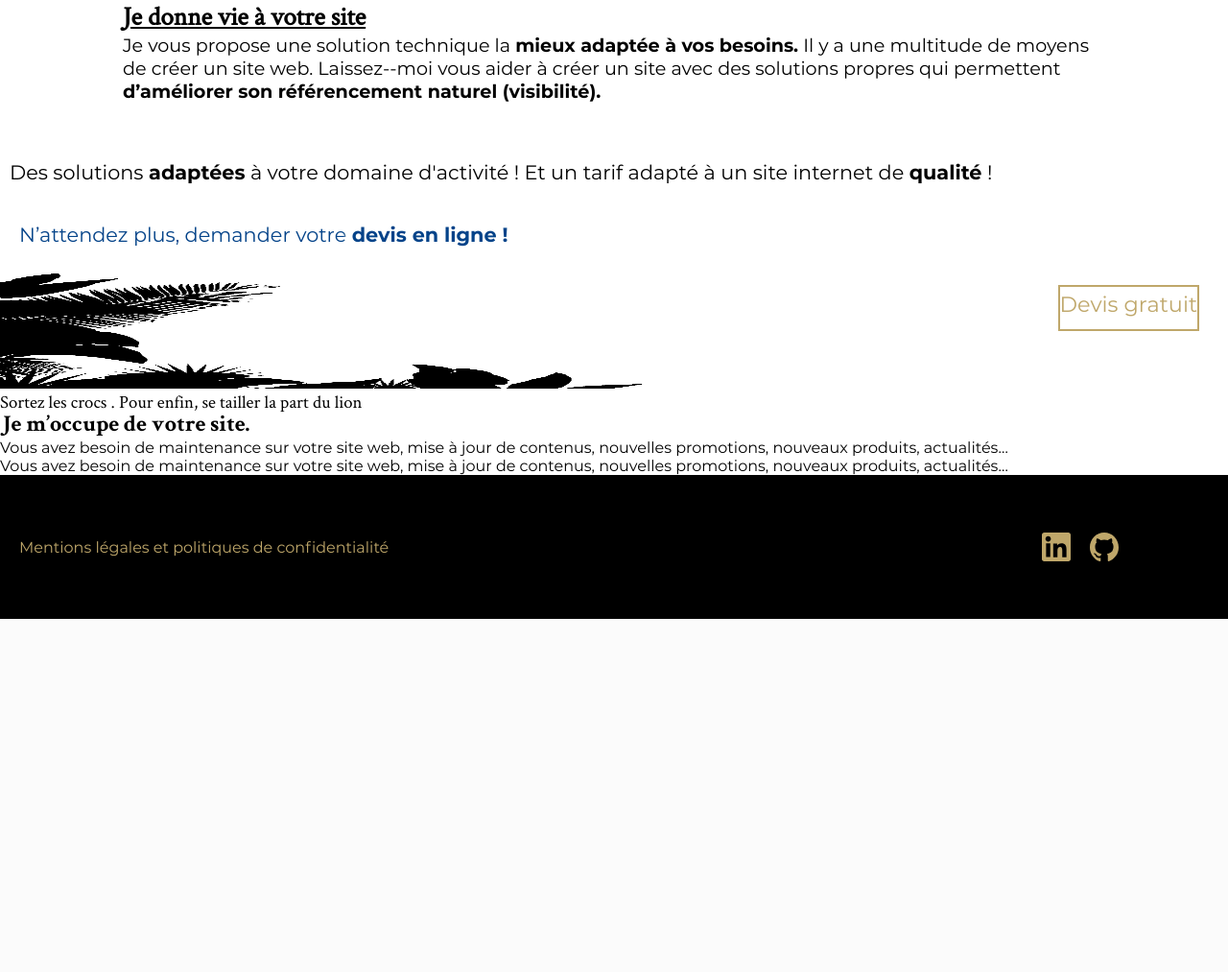
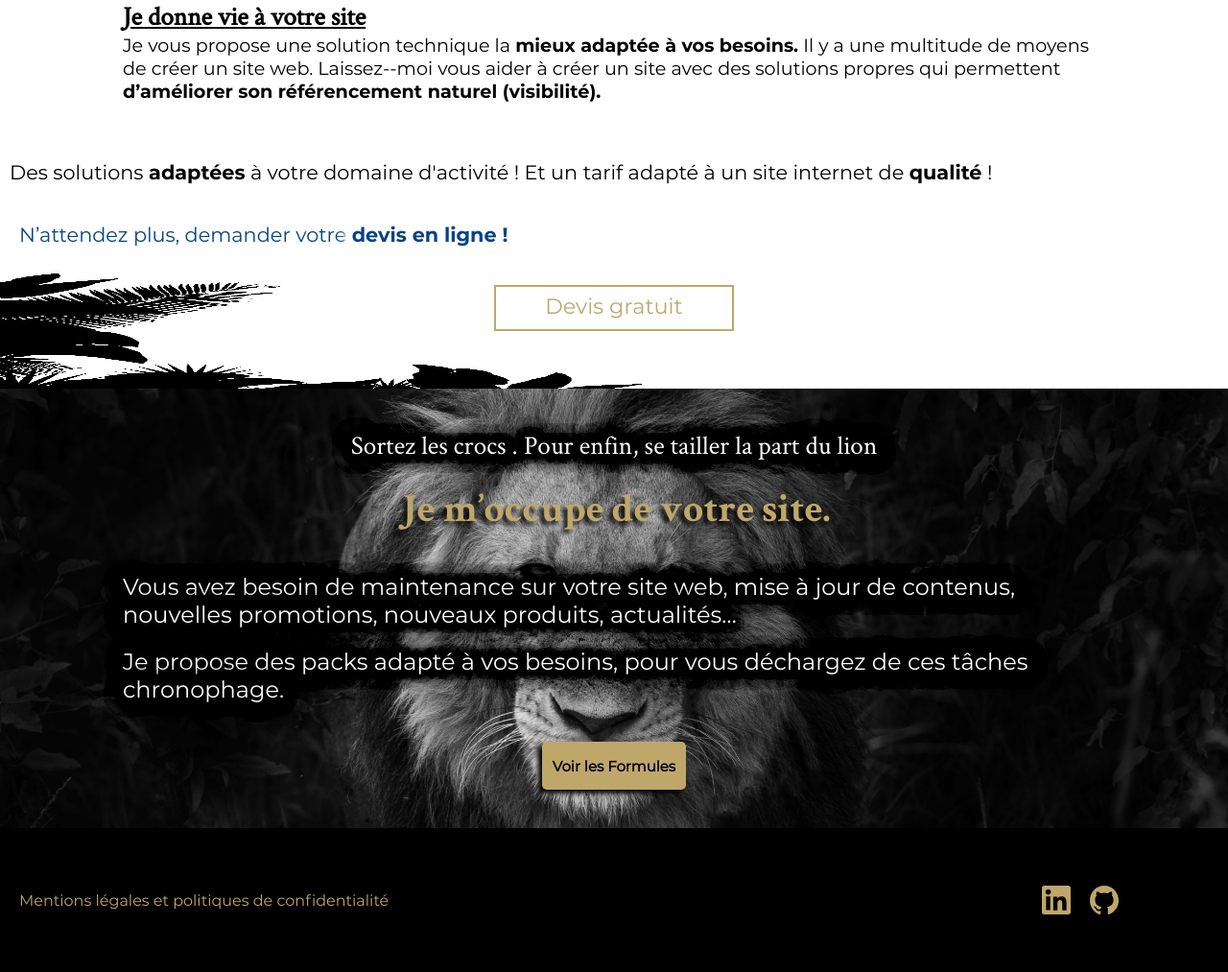
Before and after one commit to Fcordier7921/my_company, a PHP site: page /services.php in a window 1280 px wide. Shown: the part 3101-4114 px from the top of the page at 96% size. Before the commit the page ends 3746 px from the top, so only its background shows below. Run offline with PHP 8.4, Linux system fonts and the light colour scheme.

Commit message:
page service => fin de la présentation des formule

```diff
--- a/assets/style/styleService.css
+++ b/assets/style/styleService.css
@@ -245,14 +245,14 @@
         }
 
         .quotationWebsiteCreation p {
-            text-shadow: 0 0 10px #fff, 0 0 10px #fff, 0 0 10px #fff, 0 0 10px #fff, 0 0 10px #fff, 0 0 10px #fff, 0 0 10px #fff, 0 0 10px #fff, 0 0 10px #fff, 0 0 10px #fff, 0 0 10px #fff, 0 0 10px #fff, 0 0 10px #fff, 0 0 10px #fff, 0 0 10px #fff, 0 0 10px #fff, 0 0 10px #fff, 0 0 10px #fff, 0 0 10px #fff, 0 0 10px #fff;
+            text-shadow: 0 0 10px #fff, 0 0 10px #fff, 0 0 10px #fff, 0 0 10px #fff, 0 0 10px #fff, 0 0 10px #fff, 0 0 10px #fff, 0 0 10px #fff, 0 0 10px #fff, 0 0 10px #fff, 0 0 10px #fff, 0 0 10px #fff, 0 0 10px #fff, 0 0 10px #fff, 0 0 10px #fff, 0 0 10px #fff, 0 0 10px #fff, 0 0 10px #fff, 0 0 10px #fff, 0 0 10px #fff, 0 0 10px #fff, 0 0 10px #fff, 0 0 10px #fff, 0 0 10px #fff, 0 0 10px #fff, 0 0 10px #fff, 0 0 10px #fff, 0 0 10px #fff, 0 0 10px #fff, 0 0 10px #fff, 0 0 10px #fff, 0 0 10px #fff, 0 0 10px #fff, 0 0 10px #fff, 0 0 10px #fff, 0 0 10px #fff, 0 0 10px #fff, 0 0 10px #fff, 0 0 10px #fff, 0 0 10px #fff, 0 0 10px #fff, 0 0 20px #fff, 0 0 20px #fff, 0 0 20px #fff, 0 0 20px #fff, 0 0 20px #fff, 0 0 20px #fff;
         }
 
         .findOutMore {
             justify-self: end;
             max-width: 250px;
             height: 48px;
-            margin: 40px 10px;
+            margin: 40px auto;
             border: 2px solid #BFA76A;
             display: flex;
             align-items: center;
@@ -304,3 +304,66 @@
             left: 0;
             z-index: -1;
         }
+        /*--------website formula section--------*/
+
+        #websiteFormula {
+            width: 100vw;
+            display: flex;
+            flex-direction: column;
+            justify-content: center;
+            align-items: center;
+            background-image: url(../img/formula.jpg);
+            background-position: center;
+            background-size: cover;
+            background-repeat: no-repeat;
+        }
+
+        #websiteFormula .titleWebsiteFormula {
+            margin: 40px auto;
+            width: 90%;
+            text-align: center;
+        }
+
+        #websiteFormula .titleWebsiteFormula h3 {
+            font-size: 1.7rem;
+            color: white;
+            margin-bottom: 30px;
+            text-shadow: 0px 0px 10px #000, 0px 0px 10px #000, 0px 0px 10px #000, 0px 0px 10px #000, 0px 0px 10px #000, 0px 0px 10px #000, 0px 0px 10px #000, 0px 0px 10px #000, 0px 0px 10px #000, 0px 0px 10px #000, 0px 0px 10px #000, 0px 0px 10px #000, 0px 0px 10px #000, 0px 0px 10px #000, 0px 0px 10px #000, 0px 0px 10px #000, 0px 0px 10px #000, 0px 0px 10px #000, 0px 0px 10px #000, 0px 0px 10px #000, 0px 0px 10px #000, 0px 0px 10px #000, 0px 0px 10px #000, 0px 0px 20px #000, 0px 0px 20px #000, 0px 0px 20px #000, 0px 0px 20px #000, 0px 0px 20px #000, 0px 0px 20px #000, 0px 0px 20px #000, 0px 0px 20px #000, 0px 0px 20px #000, 0px 0px 20px #000, 0px 0px 20px #000;
+        }
+
+        #websiteFormula .titleWebsiteFormula h2 {
+            font-size: 2.6rem;
+            color: #BFA76A;
+            text-shadow: -4px 4px 5px #000;
+        }
+
+        #websiteFormula .textWebsiteFormula {
+            font-size: 1.5rem;
+            color: #fff;
+            width: 80%;
+            text-shadow: 0px 0px 10px #000, 0px 0px 10px #000, 0px 0px 10px #000, 0px 0px 10px #000, 0px 0px 10px #000, 0px 0px 10px #000, 0px 0px 10px #000, 0px 0px 10px #000, 0px 0px 10px #000, 0px 0px 10px #000, 0px 0px 10px #000, 0px 0px 10px #000, 0px 0px 10px #000, 0px 0px 10px #000, 0px 0px 10px #000, 0px 0px 10px #000, 0px 0px 10px #000, 0px 0px 10px #000, 0px 0px 10px #000, 0px 0px 10px #000, 0px 0px 10px #000, 0px 0px 10px #000, 0px 0px 10px #000, 0px 0px 20px #000, 0px 0px 20px #000, 0px 0px 20px #000, 0px 0px 20px #000, 0px 0px 20px #000, 0px 0px 20px #000, 0px 0px 20px #000, 0px 0px 20px #000, 0px 0px 20px #000, 0px 0px 20px #000, 0px 0px 20px #000;
+        }
+
+        #websiteFormula .textWebsiteFormula div:nth-child(1) {
+            margin-bottom: 20px;
+        }
+
+        .contactButunWebsiteFormula {
+            width: 150px;
+            height: 50px;
+            background-color: #BFA76A;
+            box-shadow: -4px 4px 5px black;
+            border-radius: 5px;
+            margin-top: 40px;
+            margin-bottom: 40px;
+            display: flex;
+        }
+
+        .contactButunWebsiteFormula a {
+            color: black;
+            text-decoration: none;
+            font-size: 15px;
+            font-weight: bold;
+            margin: auto;
+            font-family: 'Montserrat Regular', 'Times New Roman', Times, serif;
+        }
--- a/services.php
+++ b/services.php
@@ -18,10 +18,10 @@
         <div class="titleNext">
             <div></div>
             <div class="contactButun">
-                <a href="#contact">Devis gratuit</a>
+                <a href="index.php#contact">Devis gratuit</a>
             </div>
             <div class="next">
-                <a href="#about"><img src="assets/img/Arrow 1.png" alt="page suivante"></a>
+                <a href="#websiteCreation"><img src="assets/img/Arrow 1.png" alt="page suivante"></a>
             </div>
         </div>
 
@@ -108,19 +108,22 @@
 <!--------- website formula --------->
 
 <section id="websiteFormula">
-    <div class="titlewebsiteFormula">
+    <div class="titleWebsiteFormula">
         <h3>Sortez les crocs . Pour enfin, se tailler la part du lion</h3>
         <h2>Je m’occupe de votre site.</h2>
     </div>
-    <div class="textwebsiteFormula">
+    <div class="textWebsiteFormula">
         <div>
             <p>Vous avez besoin de maintenance sur votre site web, mise à jour de contenus, nouvelles promotions, nouveaux produits, actualités…
             </p>
         </div>
         <div>
-            <p>Vous avez besoin de maintenance sur votre site web, mise à jour de contenus, nouvelles promotions, nouveaux produits, actualités…
+            <p>Je propose des packs adapté à vos besoins, pour vous déchargez de ces tâches chronophage.
             </p>
         </div>
+    </div>
+    <div class="contactButunWebsiteFormula">
+        <a href="#pack">Voir les Formules</a>
     </div>
 </section>
 
```
Also changed, not shown: assets/img/formula.jpg (renamed from assets/img/remi-boudousquie-rwgG2AjgdPw-unsplash.jpg).
